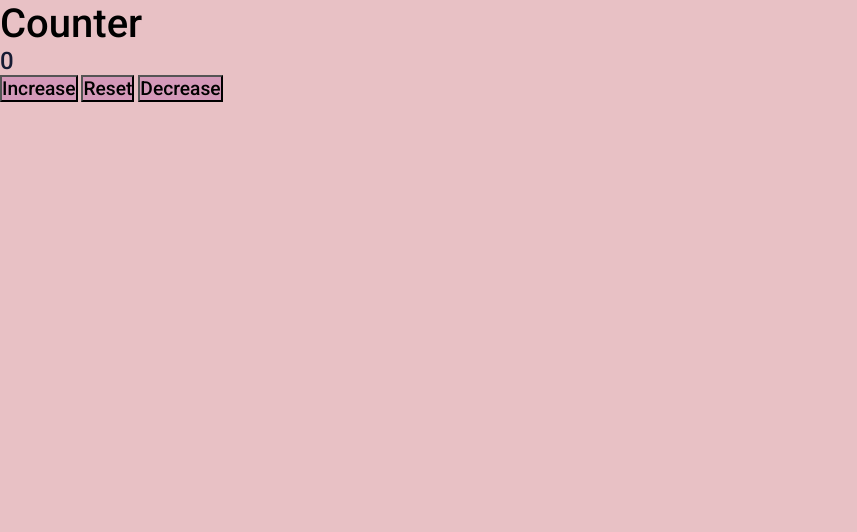
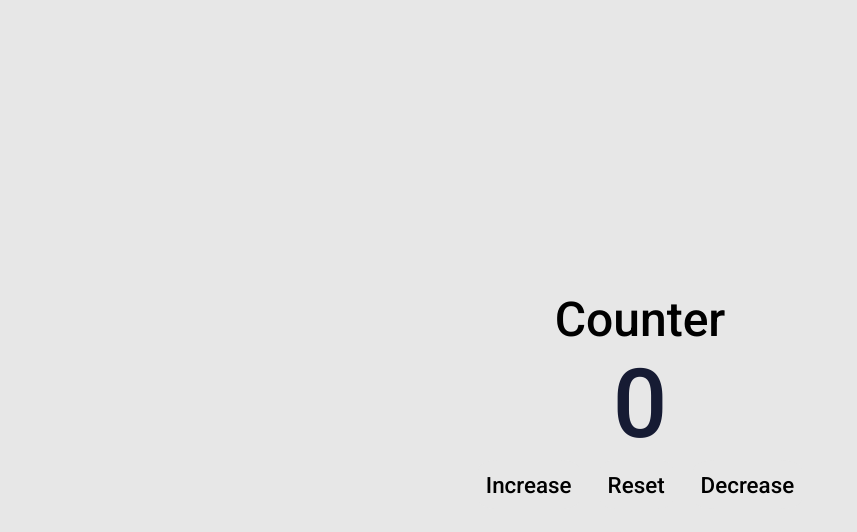
Before and after one commit to CeriOwl/counterJs, a plain HTML site: page index.html in a window 1280 px wide. Shown: the whole page, without its empty margins (0-857 px from the left). Drawn offline with Linux system fonts and the light colour scheme.

Commit message:
Base styles need more effects

```diff
--- a/index.html
+++ b/index.html
@@ -11,7 +11,7 @@
 <body>
     <main>
         <h1>Counter</h1>
-        <div>
+        <div class="container-content">
             <div class="counter-number">
                 <h2 id="counter-number">0</h2>
             </div>
--- a/style.css
+++ b/style.css
@@ -1,9 +1,11 @@
 @import url('https://fonts.googleapis.com/css2?family=Roboto:wght@400;500&display=swap');
 
 :root{
-    --background-color: #E8C1C5;
-    --light-purple: #D499B9;
-    --dark-purple: #9055A2;
+    --background-color: #e7e7e7;
+    --light-gray: #e7e7e7;
+    --color-wisteia: #C490D1;
+    --color-blue-purple: #acacde;
+    --color-ucranian-blue: #abdafc;
     --dark-blue: #161B33;
 }
 
@@ -14,18 +16,50 @@
     font-family: 'Roboto', sans-serif;
     background-color: var(--background-color);
 }
+main{
+    display: flex;
+    flex-direction: column;
+    align-items: center;
+    justify-content: center;
+    height: 100vh;
+}
 
 h1{
-    font-size: 2.5rem;
+    font-size: 3rem;
     font-weight: 500;
 }
 button{
-    font-size: 1.2rem;
+    font-size: 1.4rem;
+    padding: 0.7rem 0.5rem;
+    border: none;
+    margin: 0 0.5rem;
+    border-radius: 20%;
     font-weight: 500;
-    background-color: var(--light-purple);
+    background-color: var(--light-gray);
+    cursor: pointer;
+    transition: 500ms ease-in-out;
 }
+
+#button-increase:hover{
+    background-color: var(--color-wisteia);
+}
+
+#button-reset:hover{
+    background-color: var(--color-blue-purple);
+}
+
+#button-decrease:hover{
+    background-color: var(--color-ucranian-blue);
+}
+
 h2{
-    font-size: 1.5rem;
+    font-size: 6rem;
     font-weight: 500;
     color: var(--dark-blue);
 }
+
+.container-content{
+    display: flex;
+    flex-direction: column;
+    align-items: center;
+}
```
